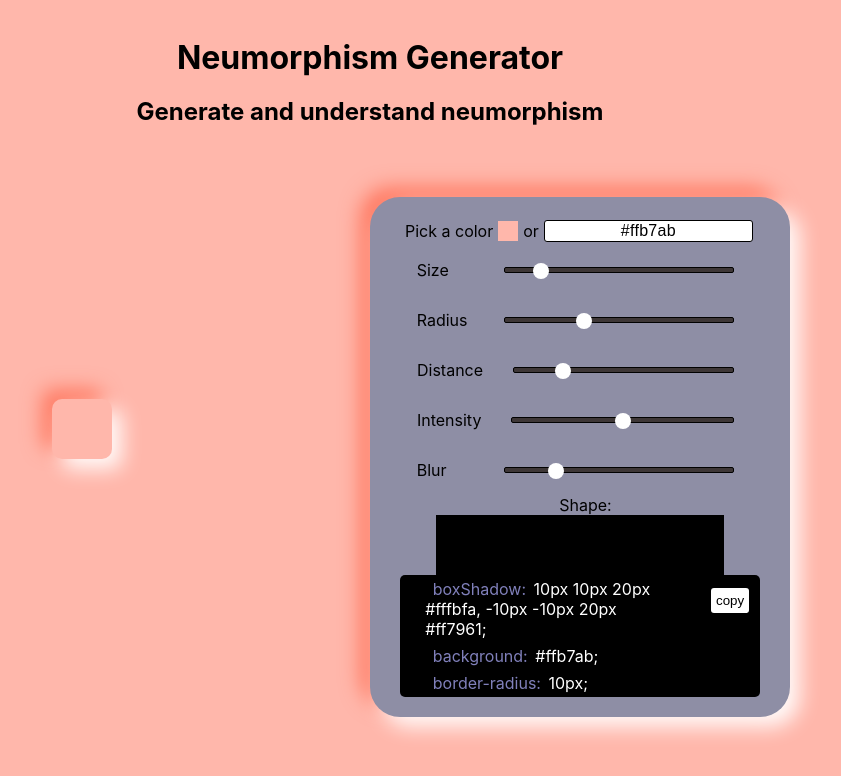
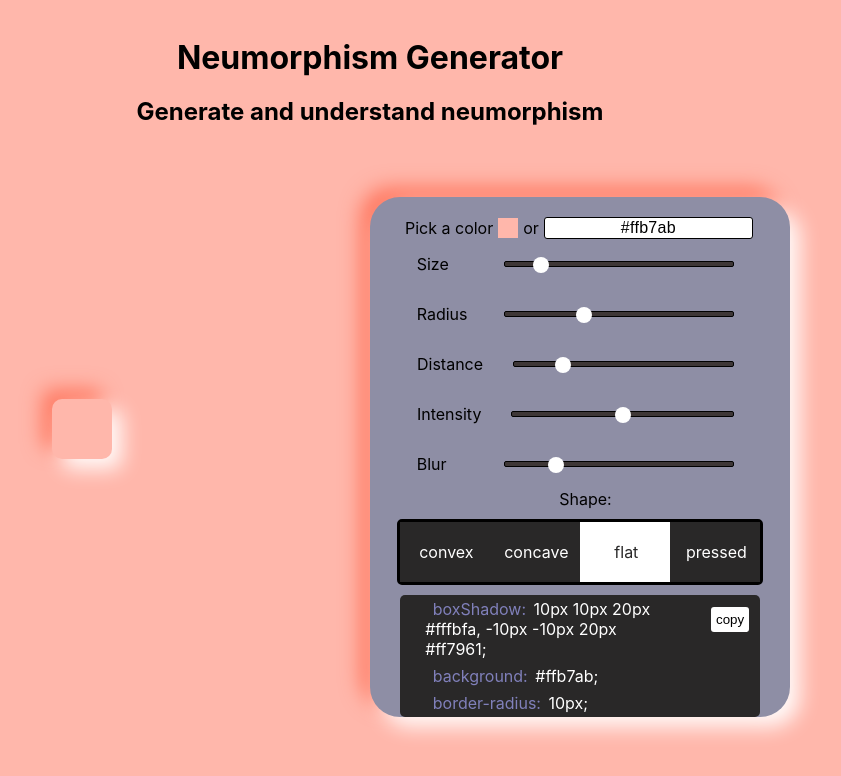
Before and after one commit to gabrielEloy/neumorphism-generator, a React (Create React App) app: page / in a window 1280 px wide. Shown: the top 776 px of the page, without its empty margins (270-1111 px from the left). Built offline with nearby package versions, Linux system fonts and the light colour scheme.

Commit message:
added shape selector styles and state

```diff
--- a/src/actions/actionCreators.js
+++ b/src/actions/actionCreators.js
@@ -3,5 +3,6 @@ export default {
     CHANGE_RADIUS: 'CHANGE_RADIUS',
     CHANGE_DISTANCE: 'CHANGE_DISTANCE',
     CHANGE_INTENSITY: 'CHANGE_INTENSITY',
-    CHANGE_BLUR: 'CHANGE_BLUR'
+    CHANGE_BLUR: 'CHANGE_BLUR',
+    CHANGE_SHAPE: 'CHANGE_SHAPE'
 }
--- /dev/null
+++ b/src/components/ButtonRow/index.js
@@ -0,0 +1,26 @@
+import React from "react";
+import { Container } from "./styles";
+
+import propTypes from "prop-types";
+
+export default function ButtonRow({ buttons, selected }) {
+  return (
+    <Container>
+      {buttons.map(button => (
+        <div className={selected === button.index ? "row-item selected" : "row-item"} onClick={button.onClick}>
+          {button.Content}
+        </div>
+      ))}
+    </Container>
+  );
+}
+
+ButtonRow.propTypes = {
+  buttons: propTypes.arrayOf(
+    propTypes.shape({
+      onClick: propTypes.func.isRequired,
+      Content: propTypes.element
+    })
+  ),
+  selected: propTypes.oneOfType([propTypes.string, propTypes.number])
+};
--- /dev/null
+++ b/src/components/ButtonRow/styles.js
@@ -0,0 +1,30 @@
+import styled from "styled-components";
+
+export const Container = styled.div`
+  width: 100%;
+  height: 60px;
+  border: solid 3px black;
+  margin: 10px;
+  display: flex;
+  border-radius: 5px;
+
+  .row-item {
+    flex: 1;
+    display: flex;
+    align-items: center;
+    justify-content: center;
+    background: #292828;
+    color: white;
+    :hover{
+      cursor: pointer;
+      background: white;
+      color: #292828;
+      transition: .3s;
+    }
+  }
+
+  .selected{
+    background: white;
+    color: #292828;
+  }
+`;
--- a/src/components/CodeContainer/styles.js
+++ b/src/components/CodeContainer/styles.js
@@ -2,7 +2,7 @@ import styled from "styled-components";
 
 export const Container = styled.div`
   width: 100%;
-  background: black;
+  background: #292828;
   align-self: center;
   border-radius: 5px;
   display: flex;
--- a/src/components/OptionsCard/index.js
+++ b/src/components/OptionsCard/index.js
@@ -6,15 +6,18 @@ import { lightenDarkenColor } from "../../helpers/colorHelpers";
 import TextRangeInput from "../TextRangeInput";
 import ColorPickerSquare from "../ColorPickerSquare";
 import Tooltip from "../TooltipComponent";
-import CodeContainer from '../CodeContainer';
+import CodeContainer from "../CodeContainer";
+import ButtonRow from "../ButtonRow";
 import actionTypes from "../../actions/actionCreators";
+
+import SHAPES from "../../constants/shape";
 
 function OptionsCard() {
   const options = useContext(OptionsContext);
   const {
     setMainColor,
     mainColor,
-    cardOptions: { size, radius, distance, intensity, blur },
+    cardOptions: { size, radius, distance, intensity, blur, shape },
     optionsDispatch
   } = options;
 
@@ -50,7 +53,44 @@ function OptionsCard() {
   }
 
   const boxShadow = generateBoxShadow();
-  const tooltipPositioning = 'translate(-20px, 14px)'
+  const tooltipPositioning = "translate(-20px, 14px)";
+
+  const buttons = [
+    {
+      Content: <span>convex</span>,
+      onClick: () =>
+        optionsDispatch({
+          type: actionTypes.CHANGE_SHAPE,
+          shape: SHAPES.CONVEX
+        }),
+      index: SHAPES.CONVEX
+    },
+    {
+      Content: <span>concave</span>,
+      onClick: () =>
+        optionsDispatch({
+          type: actionTypes.CHANGE_SHAPE,
+          shape: SHAPES.CONCAVE
+        }),
+      index: SHAPES.CONCAVE
+    },
+    {
+      Content: <span>flat</span>,
+      onClick: () =>
+        optionsDispatch({ type: actionTypes.CHANGE_SHAPE, shape: SHAPES.FLAT }),
+      index: SHAPES.FLAT
+    },
+    {
+      Content: <span>pressed</span>,
+      onClick: () =>
+        optionsDispatch({
+          type: actionTypes.CHANGE_SHAPE,
+          shape: SHAPES.PRESSED
+        }),
+      index: SHAPES.PRESSED
+    }
+  ];
+
   return (
     <CardContainer boxShadow={boxShadow} color={mainColor} id="options-card">
       <div className="row header">
@@ -112,10 +152,16 @@ function OptionsCard() {
       </div>
       <div className="row shape">
         <span>Shape: </span>
-        <div style={{ width: "80%", background: "black", height: 60 }}></div>
+        <ButtonRow buttons={buttons} selected={shape} />
       </div>
       <div className="row code">
-        <CodeContainer content={{boxShadow, background: mainColor, "border-radius": `${radius}px`}}/>
+        <CodeContainer
+          content={{
+            boxShadow,
+            background: mainColor,
+            "border-radius": `${radius}px`
+          }}
+        />
       </div>
     </CardContainer>
   );
--- /dev/null
+++ b/src/constants/shape.js
@@ -0,0 +1,6 @@
+export default {
+    FLAT: 'FLAT',
+    CONCAVE: 'CONCAVE',
+    PRESSED: 'PRESSED',
+    CONVEX: 'CONVEX'
+}
--- a/src/reducers/optionsReducer.js
+++ b/src/reducers/optionsReducer.js
@@ -1,11 +1,13 @@
 import actionCreators from "../actions/actionCreators";
+import SHAPES from '../constants/shape';
 
 export const optionsInitialState = {
   size: 60,
   radius: 10,
   distance: 10,
   intensity: 15,
-  blur: 20
+  blur: 20,
+  shape: SHAPES.FLAT
 };
 
 export function optionsReducer(state, action) {
@@ -35,6 +37,11 @@ export function optionsReducer(state, action) {
         ...state,
         blur: action.value
       };
+    case actionCreators.CHANGE_SHAPE:
+      return {
+        ...state,
+        shape: action.shape
+      }
     default:
       return;
   }
```
